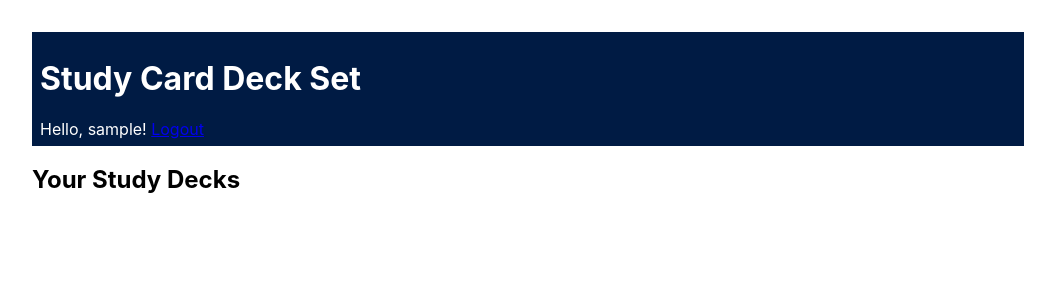
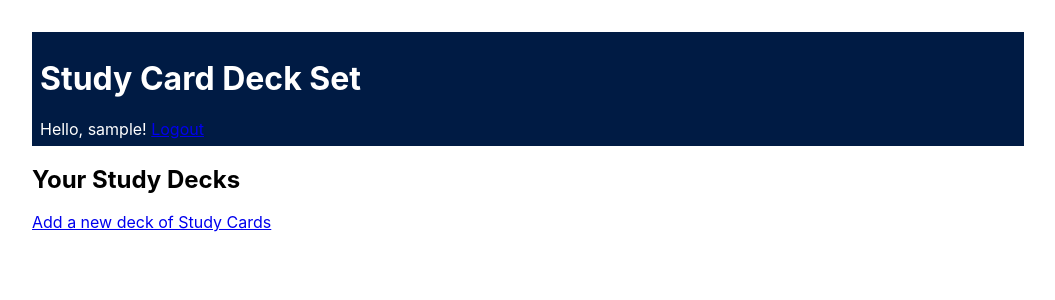
Before and after one commit to momentum-team-1/django-from-scratch-lukecarnevale, a Django app: page /flashcards/ in a window 1280 px wide. Shown: the top 300 px of the page, without its empty margins (112-1167 px from the left). Run offline with Django 3.2, Linux system fonts and the light colour scheme; the visitor is signed in with stand-in values (Sample User, id 1); data that the repository does not hold is empty.

Commit message:
added ability to add new deck

```diff
--- a/cards/views.py
+++ b/cards/views.py
@@ -2,7 +2,8 @@ from django.shortcuts import render, redirect, get_object_or_404
 from django.contrib.auth.decorators import login_required
 
 # Create your views here.
-from .models import Deck #or Flashcards
+from .models import Deck
+from .forms import DeckForm
 
 def homepage(request):
     if request.user.is_authenticated:
@@ -21,21 +22,16 @@ def deck_detail(request,pk):
     deck = get_object_or_404(request.user.decks, pk=pk)
     return render(request, "deck_detail.html", {"deck": deck})
 
-# @login_required
-# def add_card(request, deck_pk):
-#     deck = get_object_or_404(request.user.deck, pk=deck_pk)
+@login_required
+def add_deck(request):
+    if request.method == "POST": #submitted the form
+        form = DeckForm(data=request.POST)
+        if form.is_valid():
+            deck = form.save(commit=False)
+            deck.user = request.user
+            deck.save()
+            return redirect(to='deck_detail', pk=deck.pk)
+    else: #viewing page for the first time
+        form = DeckForm()
 
-#     if request.method == "POST": #submitted the form
-#         form = FlashcardForm(data=request.POST)
-#         if form.is_valid():
-#             flashcard = form.save(commit=False)
-#             flashcard.deck = deck
-#             flashcard.save()
-#             return redirect(to='deck_list', deck_pk=deck.pk)
-#     else: #viewing page for the first time
-#         form = FlashcardForm()
-
-#     return render(request, "deck/add_card.html", {
-#
-#
-# })
+    return render(request, "add_deck.html", {"form": form})
--- a/flashcards/urls.py
+++ b/flashcards/urls.py
@@ -24,7 +24,7 @@ urlpatterns = [
     path('flashcards/<int:pk>/', flashcards_views.deck_detail, name='deck_detail'),
     path('admin/', admin.site.urls),
     path('accounts/', include('registration.backends.simple.urls')),
-    # path('decks/new/', flashcards_views.add_deck, name='add_deck'),
+    path('new/', flashcards_views.add_deck, name='add_deck'),
 ]
 
 if settings.DEBUG:
--- a/templates/deck_list.html
+++ b/templates/deck_list.html
@@ -2,6 +2,10 @@
 
 {% block content %}
 <h2>Your Study Decks</h2>
+
+<p>
+    <a href="{% url 'add_deck' %}">Add a new deck of Study Cards</a>
+</p>
 
 <ol>
     {% for deck in decks %}
```
Also changed, not shown: cards/forms.py (added, +9 -0 lines).
